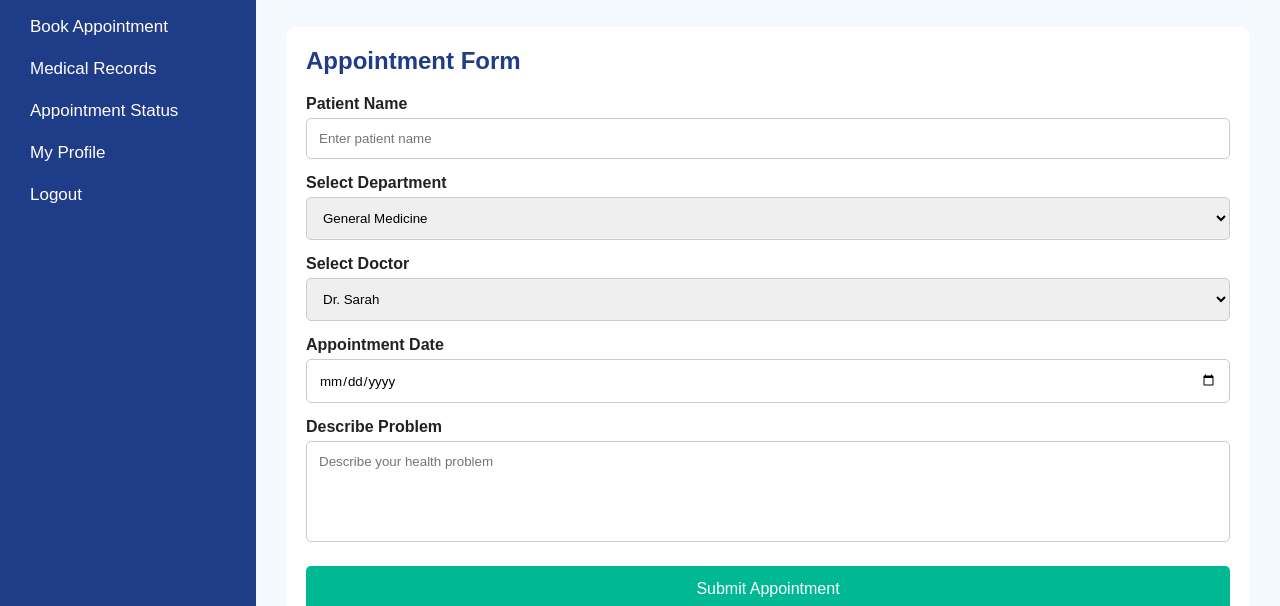
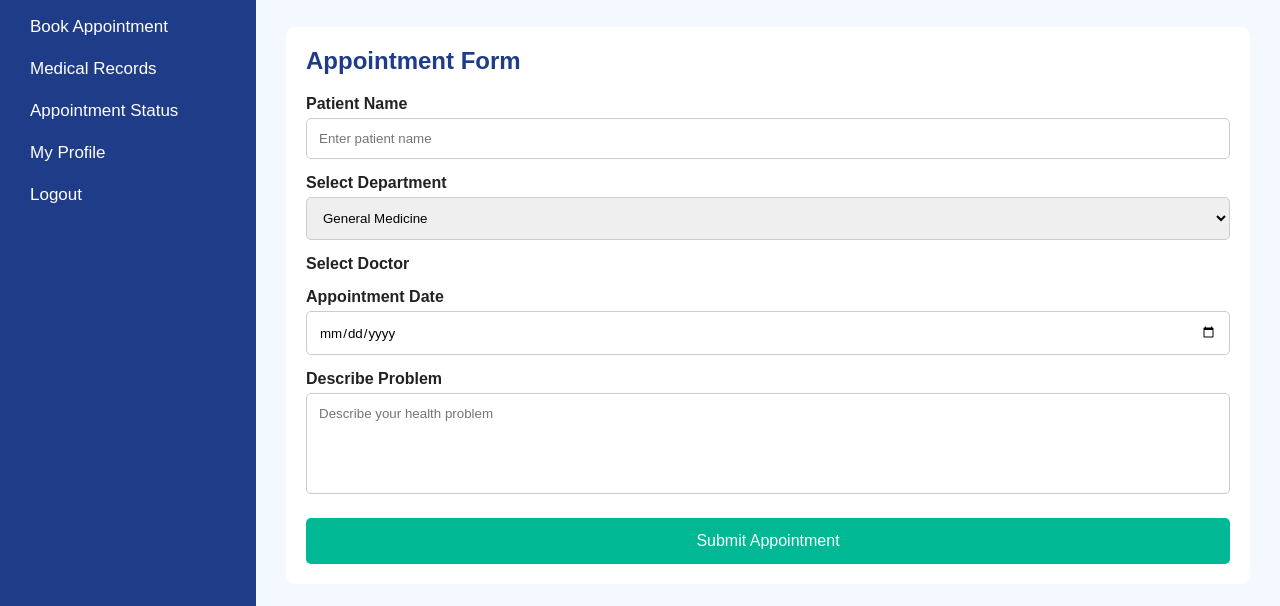
Before and after one commit to thepillar/eHealth-Hub, a plain HTML site: page book-appointment.html in a window 1280 px wide. Shown: the part 132-738 px from the top of the page. Drawn offline with Linux system fonts and the light colour scheme.

Commit message:
Update book-appointment.html

```diff
--- a/book-appointment.html
+++ b/book-appointment.html
@@ -80,15 +80,7 @@
 
                     <label>Select Doctor</label>
 
-                    <select>
 
-                        <option>Dr. Sarah</option>
-
-                        <option>Dr. James</option>
-
-                        <option>Dr. John</option>
-
-                    </select>
 
                     <label>Appointment Date</label>
 
```
